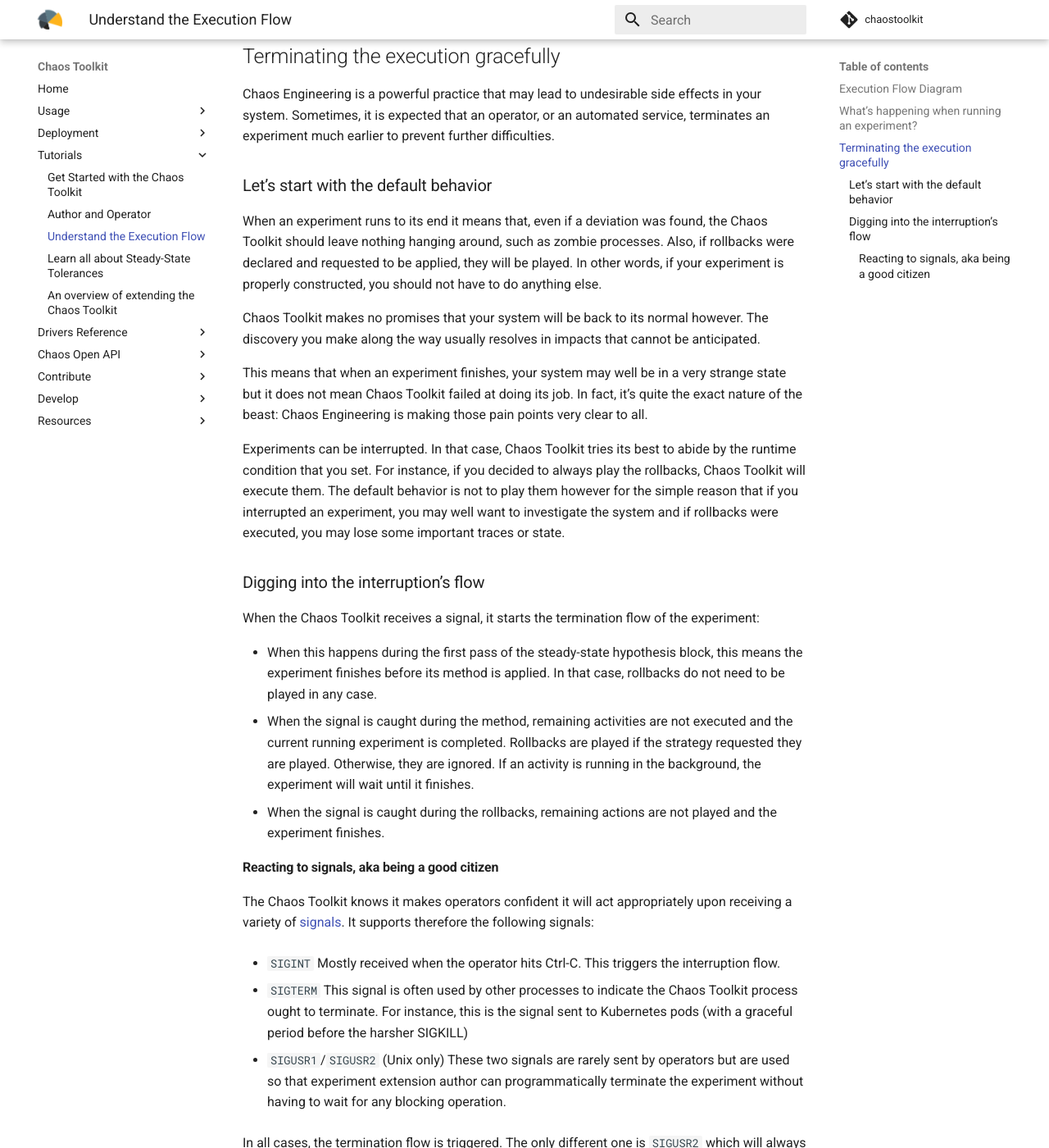
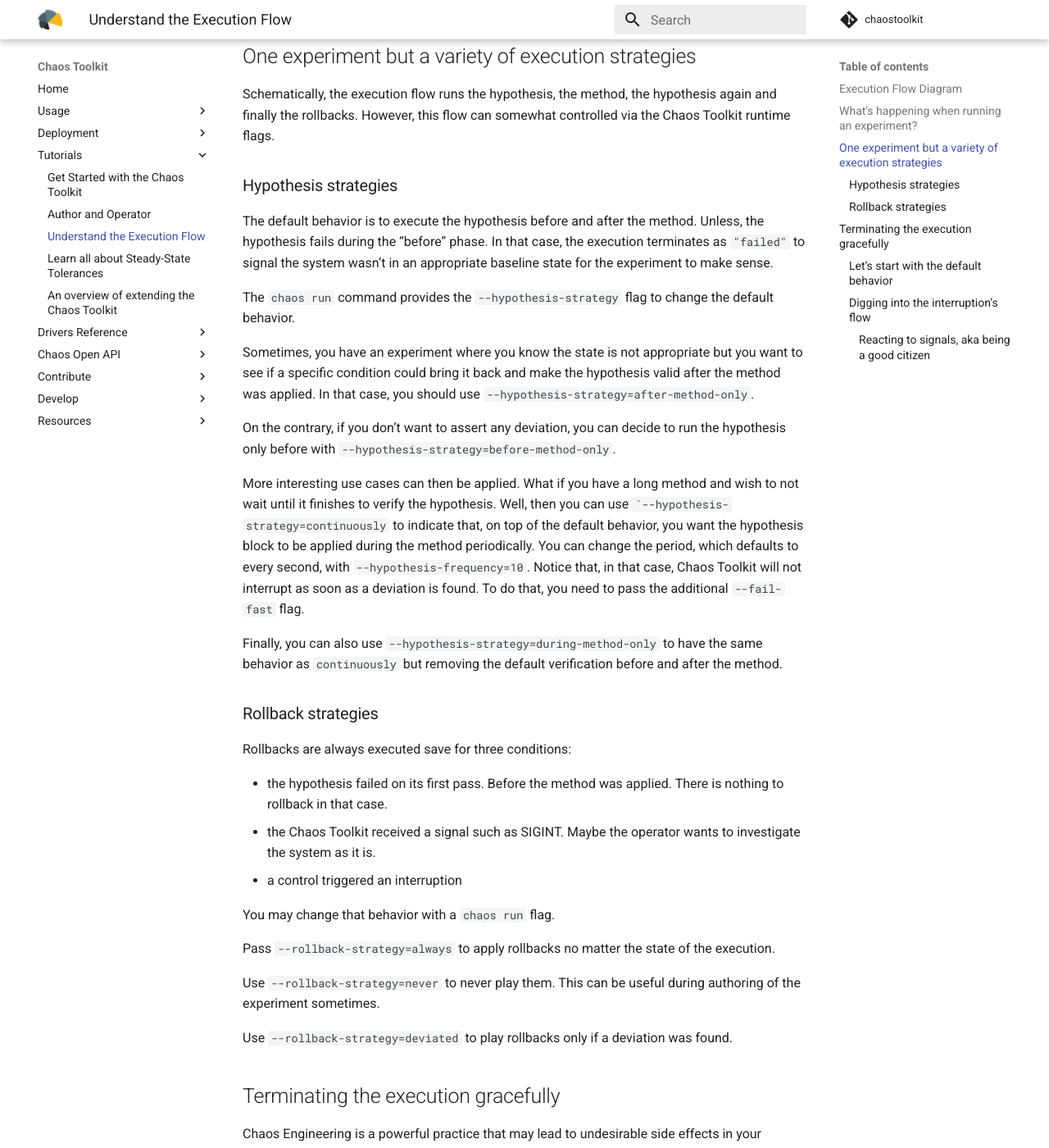
Before and after one commit to chaostoolkit/chaostoolkit-documentation, an MkDocs documentation site: the page built from sources/reference/tutorials/run-flow.md, in a window 1280 px wide and 1400 px high, scrolled down 1625 px. Shown: the whole window at 82% size. Built offline with MkDocs 1.6.1 and Material for MkDocs 9.7.7, drawn with Linux system fonts in a browser that asks for light colours; comment, search, counter and statistics services are not loaded.

Commit message:
Document runtime strategies
Signed-off-by: Sylvain Hellegouarch <sh@defuze.org>

```diff
--- a/sources/reference/tutorials/run-flow.md
+++ b/sources/reference/tutorials/run-flow.md
@@ -33,6 +33,65 @@ if our baseline has deviated considering the perturbation.
 Finally, rollbacks are applied. They serve to usually undo the condition but
 should not be misunderstood as a way to put the system back to a normal state
 when the deviation really triggered a dire chain of events for your system.
+
+## One experiment but a variety of execution strategies
+
+Schematically, the execution flow runs the hypothesis, the method, the
+hypothesis again and finally the rollbacks. However, this flow can somewhat
+controlled via the Chaos Toolkit runtime flags.
+
+### Hypothesis strategies
+
+The default behavior is to execute the hypothesis before and after the method.
+Unless, the hypothesis fails during the "before" phase. In that case, the
+execution terminates as `"failed"` to signal the system wasn't in an
+appropriate baseline state for the experiment to make sense.
+
+The `chaos run` command provides the `--hypothesis-strategy` flag to change
+the default behavior.
+
+Sometimes, you have an experiment where you know the state is not appropriate
+but you want to see if a specific condition could bring it back and make the
+hypothesis valid after the method was applied. In that case, you should use
+`--hypothesis-strategy=after-method-only`.
+
+On the contrary, if you don't want to assert any deviation, you can decide
+to run the hypothesis only before with
+`--hypothesis-strategy=before-method-only`.
+
+More interesting use cases can then be applied. What if you have a long
+method and wish to not wait until it finishes to verify the hypothesis. Well,
+then you can use ``--hypothesis-strategy=continuously` to indicate that, on
+top of the default behavior, you want the hypothesis block to be applied
+during the method periodically. You can change the period, which defaults to
+every second, with `--hypothesis-frequency=10`. Notice that, in that case,
+Chaos Toolkit will not interrupt as soon as a deviation is found. To do that,
+you need to pass the additional `--fail-fast` flag.
+
+Finally, you can also use `--hypothesis-strategy=during-method-only` to have
+the same behavior as `continuously` but removing the default verification
+before and after the method.
+
+### Rollback strategies
+
+Rollbacks are always executed save for three conditions:
+
+* the hypothesis failed on its first pass. Before the method was applied.
+  There is nothing to rollback in that case.
+* the Chaos Toolkit received a signal such as SIGINT.
+  Maybe the operator wants to investigate the system as it is.
+* a control triggered an interruption
+
+You may change that behavior with a `chaos run` flag.
+
+Pass `--rollback-strategy=always` to apply rollbacks no matter the state of the
+execution.
+
+Use `--rollback-strategy=never` to never play them. This can be useful
+during authoring of the experiment sometimes.
+
+Use `--rollback-strategy=deviated` to play rollbacks only if a deviation was
+found.
 
 ## Terminating the execution gracefully
 
```
